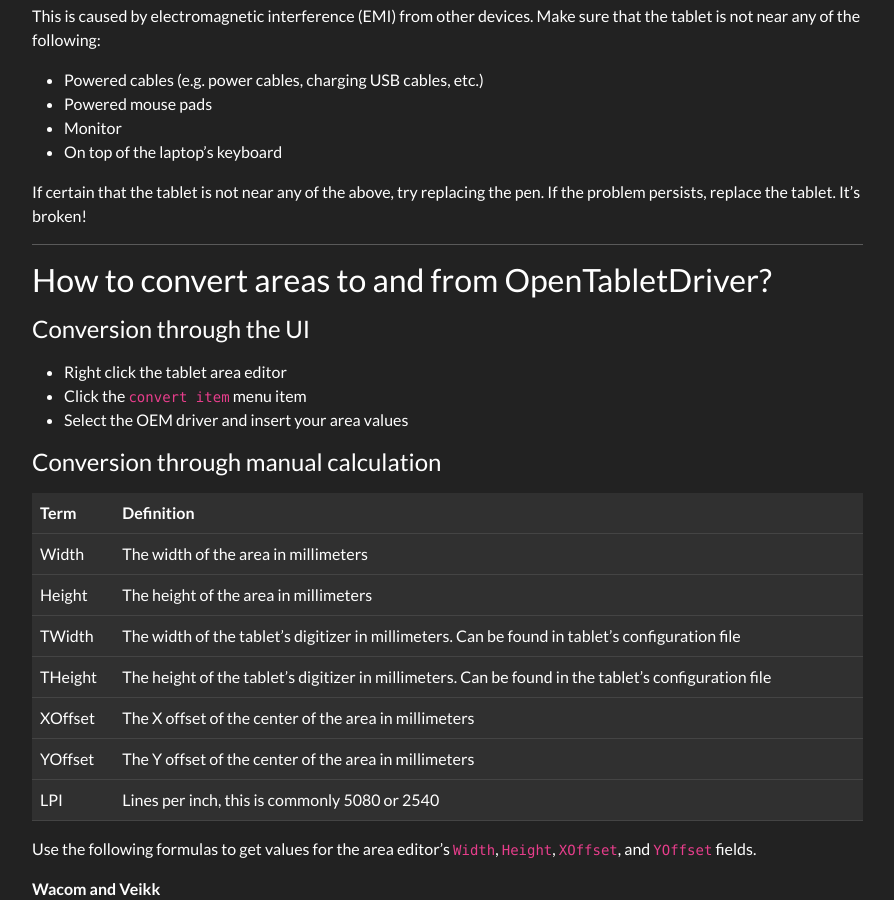
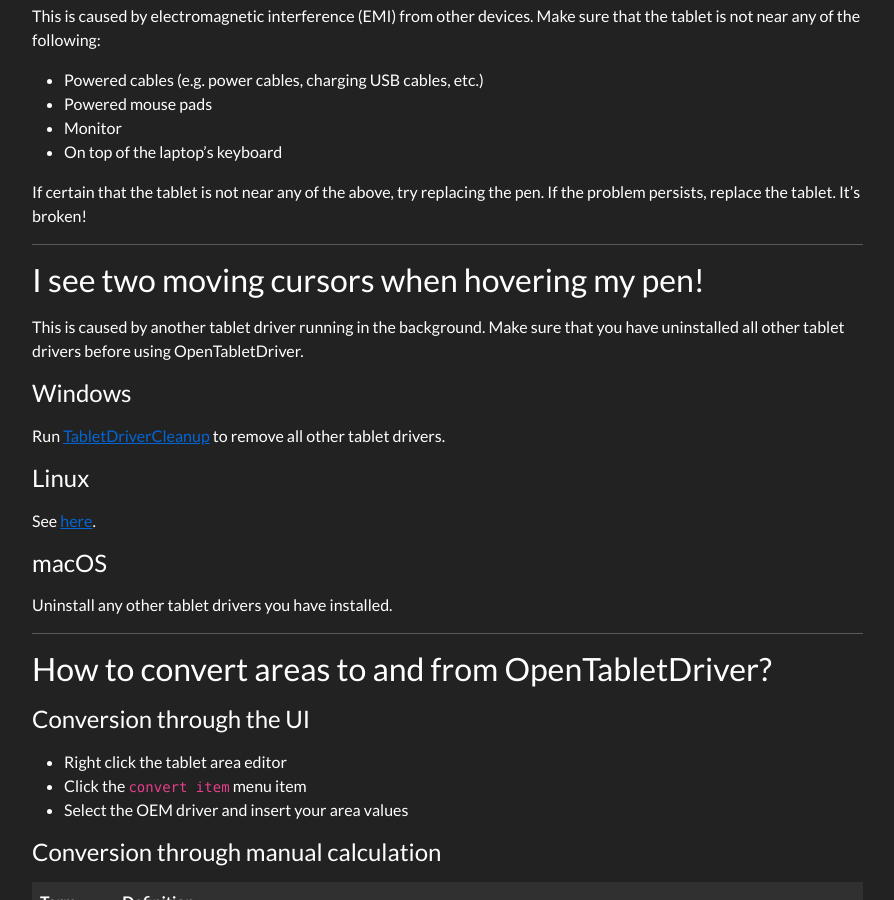
Before and after one commit to OpenTabletDriver/opentabletdriver.github.io, a Jekyll site: the page built from _wiki/FAQ/General.md, in a window 1280 px wide and 900 px high, scrolled down 1703 px. Shown: the whole window, without its empty margins (335-1229 px from the left). Built offline with Jekyll 4.4.1, drawn with Linux system fonts in a browser that asks for light colours; nearby versions of some CDN libraries; some of the changed text lies outside the part shown.

Commit message:
Add section about two cursors

```diff
--- a/_wiki/FAQ/General.md
+++ b/_wiki/FAQ/General.md
@@ -67,6 +67,26 @@ This is caused by electromagnetic interference (EMI) from other devices. Make su
 - On top of the laptop's keyboard
 
 If certain that the tablet is not near any of the above, try replacing the pen. If the problem persists, replace the tablet. It's broken!
+
+---
+
+### I see two moving cursors when hovering my pen! {#two-cursors}
+
+This is caused by another tablet driver running in the background. Make sure that you have
+uninstalled all other tablet drivers before using OpenTabletDriver.
+
+#### Windows
+
+Run [TabletDriverCleanup](https://github.com/X9VoiD/TabletDriverCleanup/releases/latest) to remove
+all other tablet drivers.
+
+#### Linux
+
+See [here]({% link _wiki/Documentation/RequiredPermissions.md %}#setup-linux).
+
+#### macOS
+
+Uninstall any other tablet drivers you have installed.
 
 ---
 
```
